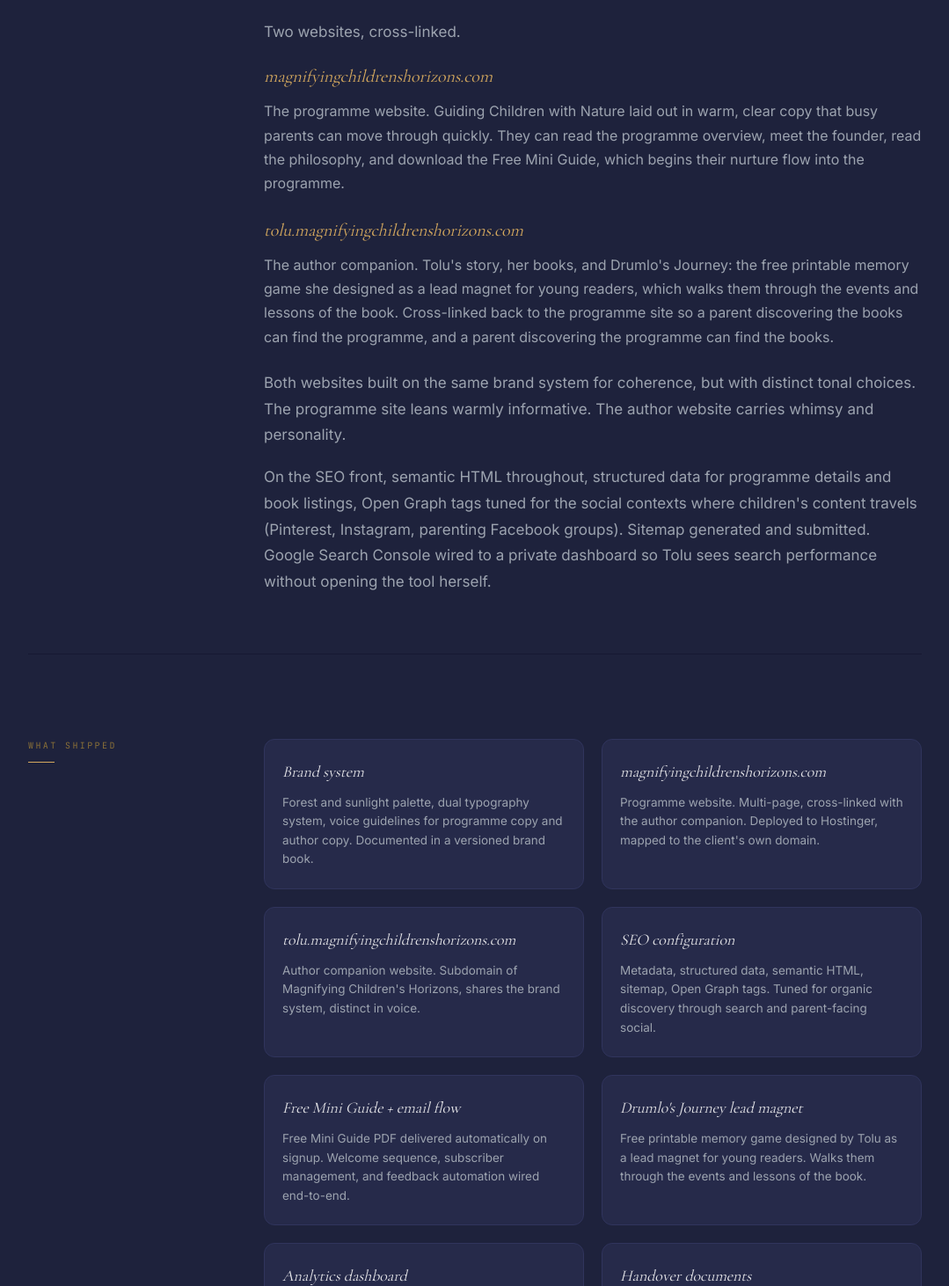
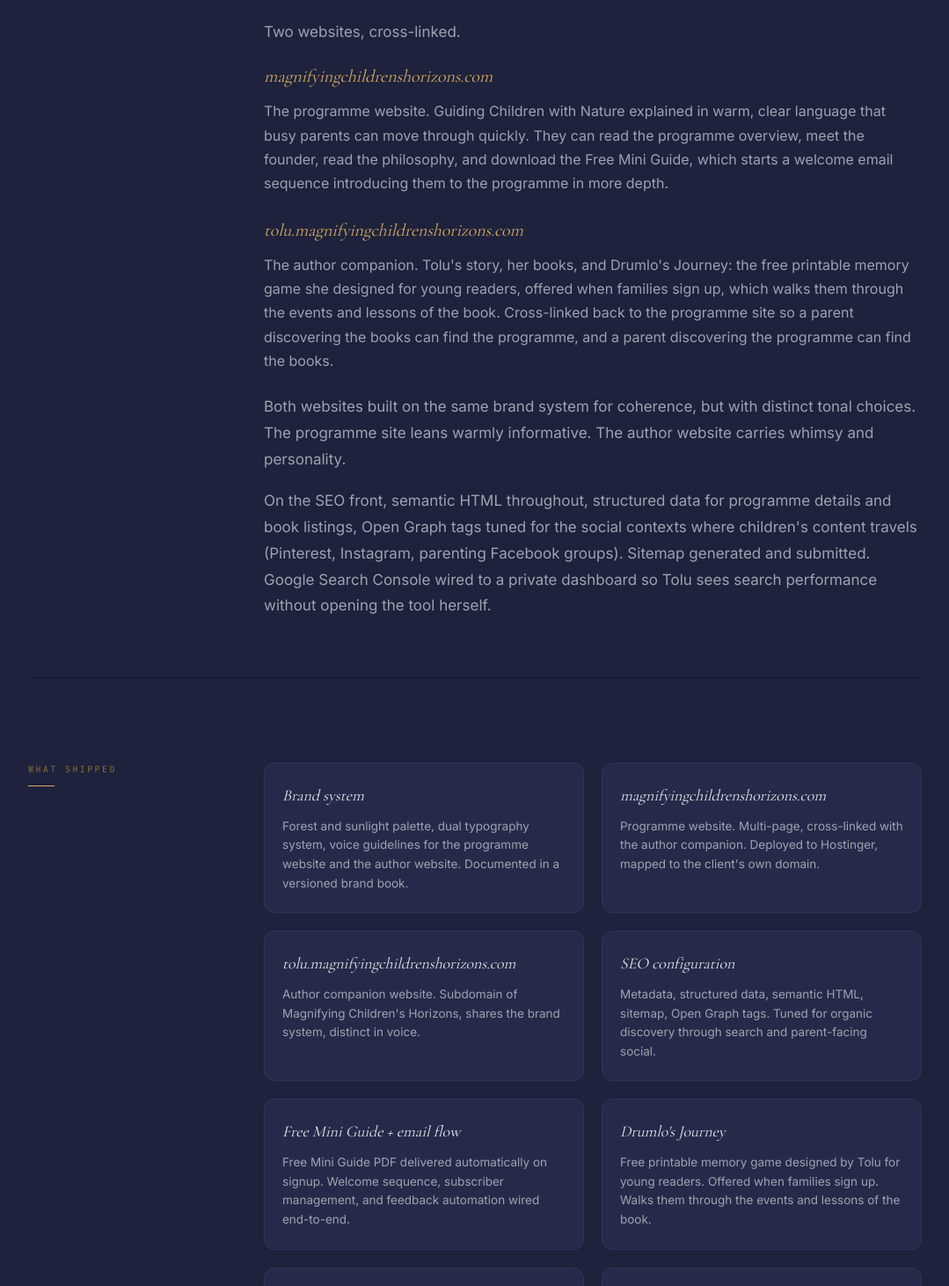
Before and after one commit to hc-core-tech/hccoretech-site, a Next.js app: page /work/magnifying-childrens-horizons in a window 1280 px wide. Shown: the part 1588-3050 px from the top of the page at 88% size, without its empty margins (100-1179 px from the left). Built offline with nearby package versions, Linux system fonts and the light colour scheme.

Commit message:
work/mch: drop marketing jargon (copy/nurture flow/lead magnet), 'trusted my judgement' close on AI-pushback

```diff
--- a/app/work/magnifying-childrens-horizons/page.tsx
+++ b/app/work/magnifying-childrens-horizons/page.tsx
@@ -116,7 +116,8 @@
           asks of them is fragile enough without asking them to look past
           synthetic nature and children who do not exist. The programme&apos;s
           whole premise is real connection to the natural world. Anything less
-          than real imagery would have quietly undermined it. She agreed.
+          than real imagery would have quietly undermined it. She trusted my
+          judgement.
         </p>
         <p style={paragraphStyle()}>
           Beyond the imagery decision, discoverability was essential. Parents
@@ -141,20 +142,21 @@
         </p>
 
         <SubSection title="magnifyingchildrenshorizons.com">
-          The programme website. Guiding Children with Nature laid out in warm,
-          clear copy that busy parents can move through quickly. They can read
-          the programme overview, meet the founder, read the philosophy, and
-          download the Free Mini Guide, which begins their nurture flow into
-          the programme.
+          The programme website. Guiding Children with Nature explained in
+          warm, clear language that busy parents can move through quickly.
+          They can read the programme overview, meet the founder, read the
+          philosophy, and download the Free Mini Guide, which starts a
+          welcome email sequence introducing them to the programme in more
+          depth.
         </SubSection>
 
         <SubSection title="tolu.magnifyingchildrenshorizons.com">
           The author companion. Tolu&apos;s story, her books, and Drumlo&apos;s
-          Journey: the free printable memory game she designed as a lead magnet
-          for young readers, which walks them through the events and lessons of
-          the book. Cross-linked back to the programme site so a parent
-          discovering the books can find the programme, and a parent
-          discovering the programme can find the books.
+          Journey: the free printable memory game she designed for young
+          readers, offered when families sign up, which walks them through the
+          events and lessons of the book. Cross-linked back to the programme
+          site so a parent discovering the books can find the programme, and a
+          parent discovering the programme can find the books.
         </SubSection>
 
         <p style={paragraphStyle()}>
@@ -182,7 +184,7 @@
         }}>
           <Deliverable
             label="Brand system"
-            body="Forest and sunlight palette, dual typography system, voice guidelines for programme copy and author copy. Documented in a versioned brand book."
+            body="Forest and sunlight palette, dual typography system, voice guidelines for the programme website and the author website. Documented in a versioned brand book."
           />
           <Deliverable
             label="magnifyingchildrenshorizons.com"
@@ -201,8 +203,8 @@
             body="Free Mini Guide PDF delivered automatically on signup. Welcome sequence, subscriber management, and feedback automation wired end-to-end."
           />
           <Deliverable
-            label="Drumlo's Journey lead magnet"
-            body="Free printable memory game designed by Tolu as a lead magnet for young readers. Walks them through the events and lessons of the book."
+            label="Drumlo's Journey"
+            body="Free printable memory game designed by Tolu for young readers. Offered when families sign up. Walks them through the events and lessons of the book."
           />
           <Deliverable
             label="Analytics dashboard"
@@ -224,7 +226,7 @@
         }}>
           <Deliverable
             label="Full brand system co-created"
-            body="Palette, typography, voice, and page-by-page copy shaped session by session with Tolu."
+            body="Palette, typography, voice, and page-by-page writing shaped session by session with Tolu."
           />
           <Deliverable
             label="Real photography only, no AI imagery"
@@ -235,7 +237,7 @@
             body="Programme site plus author companion, one brand system, distinct voices."
           />
           <Deliverable
-            label="Drumlo's Journey as free printable lead magnet"
+            label="Drumlo's Journey as free printable download"
             body="Takes young readers through the events and lessons of the book."
           />
         </div>
```
